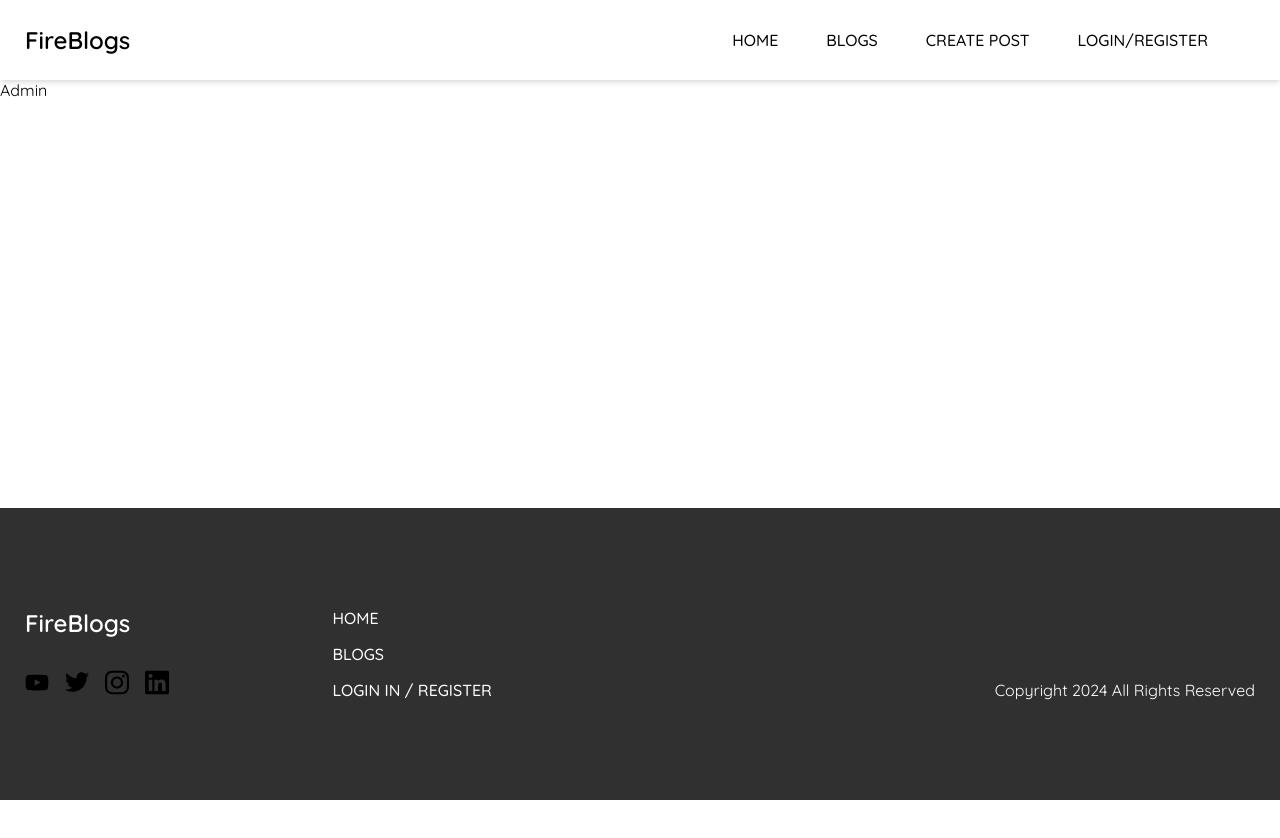
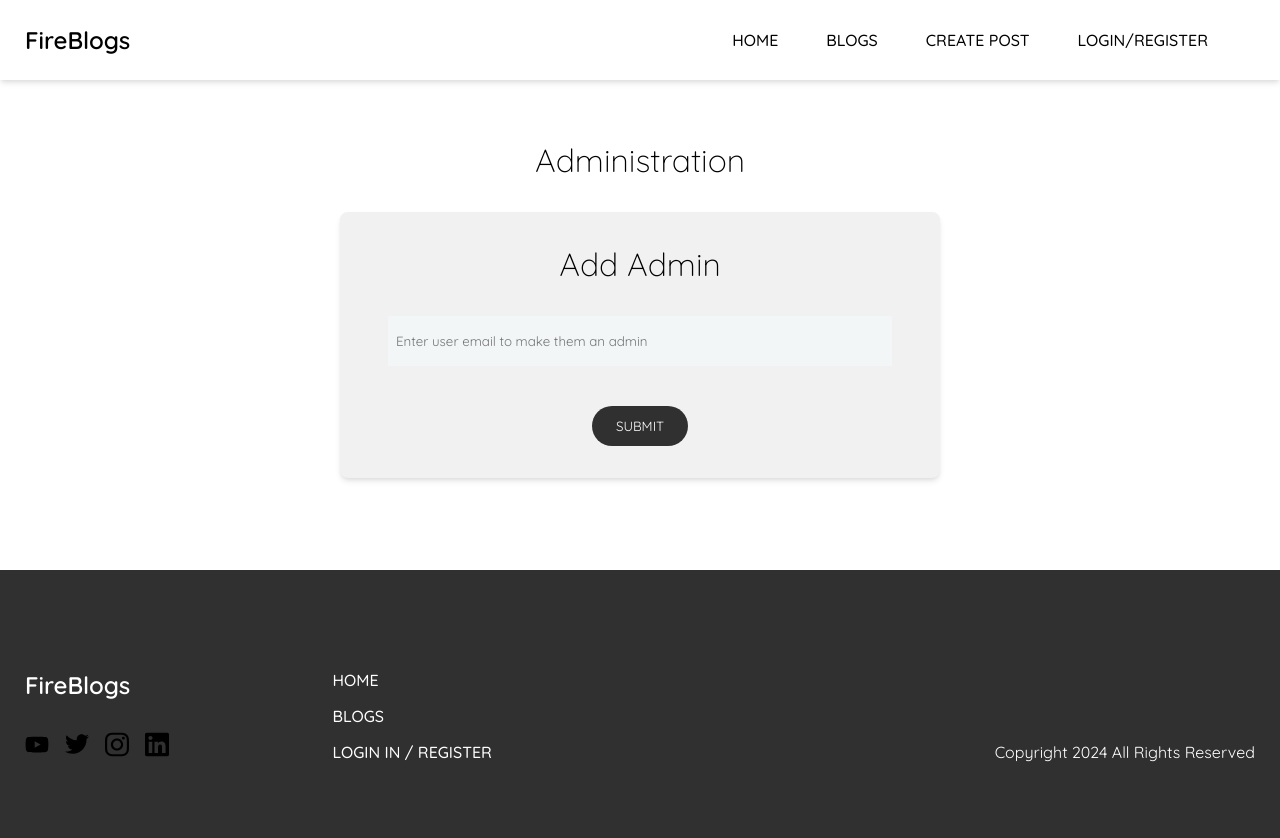
Before and after one commit to NguyenTanPil/fireblogs, a Vue app: page /admin in a window 1280 px wide. Shown: the top 838 px of the page. Before the commit the page ends 800 px from the top, so only its background shows below. Built offline with nearby package versions, Linux system fonts and the light colour scheme; no server answers.

Commit message:
Add the admin page

```diff
--- a/src/views/AdminView.vue
+++ b/src/views/AdminView.vue
@@ -1,3 +1,105 @@
-<template>Admin</template>
+<template>
+  <div class="admin">
+    <Modal v-if="modalActive" :modalMessage="modalMessage" @close-modal="closeModal" />
+    <div class="container">
+      <h2>Administration</h2>
 
-<script setup></script>
+      <div class="admin-info">
+        <h2>Add Admin</h2>
+
+        <div class="input">
+          <input
+            type="text"
+            placeholder="Enter user email to make them an admin"
+            id="addAdmins"
+            v-model="adminEmail"
+          />
+        </div>
+
+        <span>{{ functionMsg }}</span>
+        <button class="button" @click="addAdmin">Submit</button>
+      </div>
+    </div>
+  </div>
+</template>
+
+<script setup>
+import Modal from '@/components/Modal.vue';
+import { ref } from 'vue';
+
+const adminEmail = ref('');
+const functionMsg = ref(null);
+const modalActive = ref(false);
+const modalMessage = ref('');
+
+const addAdmin = () => {
+  modalActive.value = true;
+  modalMessage.value = 'Add new an admin is a feature!';
+};
+
+const closeModal = () => {
+  modalActive.value = false;
+  modalMessage.value = '';
+  adminEmail.value = '';
+};
+</script>
+
+<style scoped>
+.admin {
+  .container {
+    max-width: 1000px;
+    padding: 60px 25px;
+
+    h2 {
+      text-align: center;
+      margin-bottom: 16px;
+      font-weight: 300;
+      font-size: 32px;
+    }
+
+    .admin-info {
+      border-radius: 8px;
+      box-shadow:
+        0 4px 6px -1px rgba(0, 0, 0, 0.1),
+        0 2px 4px -1px rgba(0, 0, 0, 0.06);
+
+      padding: 32px;
+      display: flex;
+      flex-direction: column;
+      background-color: #f1f1f1;
+      max-width: 600px;
+      margin: 32px auto;
+
+      span {
+        font-size: 14px;
+      }
+
+      .input {
+        margin: 16px;
+
+        label {
+          font-size: 14px;
+          display: block;
+          padding-bottom: 6px;
+        }
+
+        input {
+          width: 100%;
+          border: none;
+          background-color: #f2f6f7;
+          padding: 8px;
+          height: 50px;
+
+          &:focus {
+            outline: none;
+          }
+        }
+      }
+
+      button {
+        align-self: center;
+      }
+    }
+  }
+}
+</style>
```
